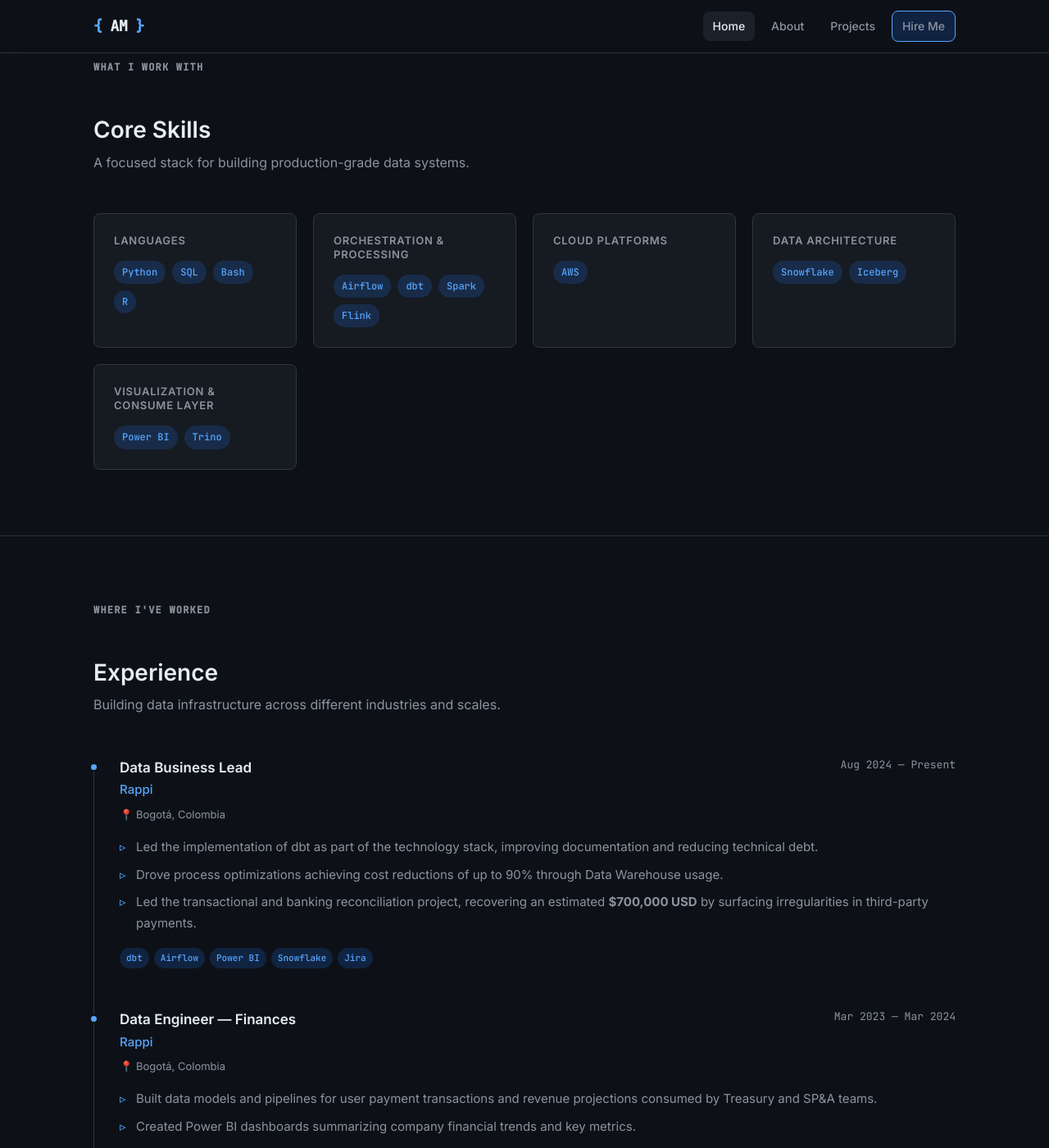
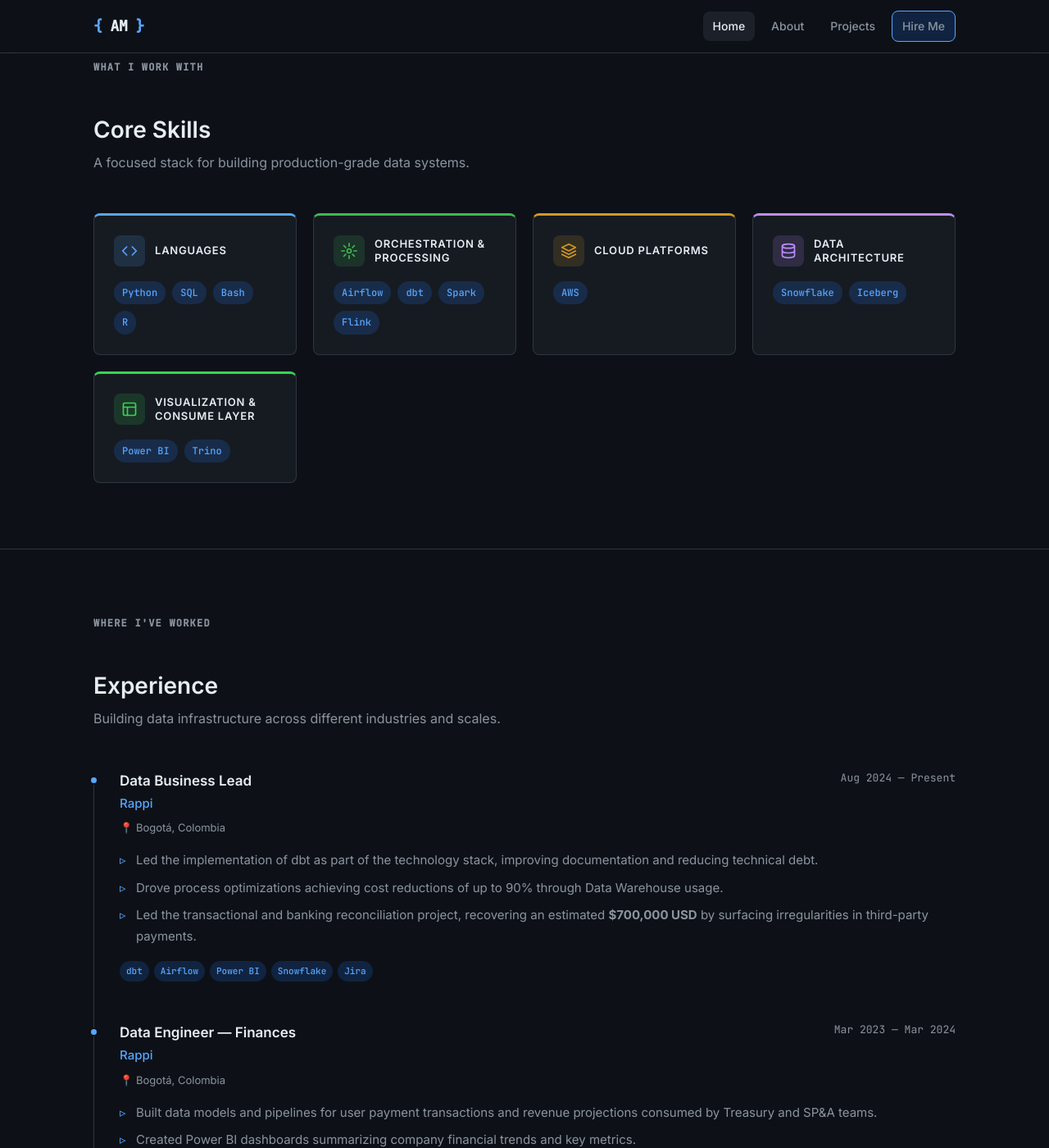
Before and after one commit to A13J0MC/portafolio, a Jekyll site: the page built from index.html, in a window 1280 px wide and 1400 px high, scrolled down 885 px. Shown: the whole window at 82% size. Built offline with Jekyll 4.4.1, drawn with Linux system fonts in a browser that asks for light colours.

Commit message:
Add color accents and icons to Core Skills cards
Each card gets a unique color from the palette (blue, green, orange,
purple, teal), a colored top border, tinted icon background, and
a matching SVG icon. Tool pills inherit the card color.

Co-Authored-By: Claude Sonnet 4.6 <noreply@anthropic.com>

```diff
--- a/assets/css/main.scss
+++ b/assets/css/main.scss
@@ -17,6 +17,7 @@
   --orange:      #d29922;
   --purple:      #bc8cff;
   --red:         #f85149;
+  --teal:        #39d353;
   --font-sans:   'Inter', -apple-system, BlinkMacSystemFont, sans-serif;
   --font-mono:   'JetBrains Mono', 'Fira Code', monospace;
   --radius:      8px;
@@ -192,15 +193,38 @@ h1, h2, h3, h4 { line-height: 1.3; font-weight: 600; }
 .skill-card {
   background: var(--bg-card);
   border: 1px solid var(--border);
+  border-top: 3px solid var(--card-color, var(--accent));
   border-radius: var(--radius);
   padding: 24px;
-  transition: border-color var(--transition);
+  transition: border-color var(--transition), transform var(--transition), box-shadow var(--transition);
 }
-.skill-card:hover { border-color: var(--accent)66; }
+.skill-card:hover {
+  transform: translateY(-3px);
+  box-shadow: 0 8px 24px rgba(0,0,0,0.3);
+  border-color: var(--card-color, var(--accent))88;
+  border-top-color: var(--card-color, var(--accent));
+}
+.skill-card--blue   { --card-color: #58a6ff; }
+.skill-card--green  { --card-color: #3fb950; }
+.skill-card--orange { --card-color: #d29922; }
+.skill-card--purple { --card-color: #bc8cff; }
+.skill-card--teal   { --card-color: #39d353; }
+
+.skill-card-header {
+  display: flex; align-items: center; gap: 12px; margin-bottom: 18px;
+}
+.skill-card-icon-wrap {
+  width: 38px; height: 38px; border-radius: 8px; flex-shrink: 0;
+  display: flex; align-items: center; justify-content: center;
+  background: color-mix(in srgb, var(--card-color, var(--accent)) 15%, transparent);
+}
+.skill-card-icon-wrap svg { width: 20px; height: 20px; color: var(--card-color, var(--accent)); }
 .skill-card h3 {
-  font-size: 13px; font-weight: 600; margin-bottom: 16px;
-  color: var(--text-muted); text-transform: uppercase; letter-spacing: 0.06em;
+  font-size: 13px; font-weight: 600; margin: 0;
+  color: var(--text); text-transform: uppercase; letter-spacing: 0.06em;
 }
+
+.tool-pill { color: var(--card-color, var(--accent)); background: color-mix(in srgb, var(--card-color, var(--accent)) 12%, transparent); border-color: color-mix(in srgb, var(--card-color, var(--accent)) 30%, transparent); }
 
 .tool-list { display: flex; flex-wrap: wrap; gap: 8px; }
 
--- a/index.html
+++ b/index.html
@@ -46,8 +46,13 @@ title: "Home"
 
     <div class="skills-grid">
 
-      <div class="skill-card">
-        <h3>Languages</h3>
+      <div class="skill-card skill-card--blue">
+        <div class="skill-card-header">
+          <div class="skill-card-icon-wrap">
+            <svg viewBox="0 0 24 24" fill="none" stroke="currentColor" stroke-width="2" stroke-linecap="round" stroke-linejoin="round"><polyline points="16 18 22 12 16 6"/><polyline points="8 6 2 12 8 18"/></svg>
+          </div>
+          <h3>Languages</h3>
+        </div>
         <div class="tool-list">
           <span class="tool-pill">Python</span>
           <span class="tool-pill">SQL</span>
@@ -56,8 +61,13 @@ title: "Home"
         </div>
       </div>
 
-      <div class="skill-card">
-        <h3>Orchestration & Processing</h3>
+      <div class="skill-card skill-card--green">
+        <div class="skill-card-header">
+          <div class="skill-card-icon-wrap">
+            <svg viewBox="0 0 24 24" fill="none" stroke="currentColor" stroke-width="2" stroke-linecap="round" stroke-linejoin="round"><circle cx="12" cy="12" r="3"/><path d="M12 1v4M12 19v4M4.22 4.22l2.83 2.83M16.95 16.95l2.83 2.83M1 12h4M19 12h4M4.22 19.78l2.83-2.83M16.95 7.05l2.83-2.83"/></svg>
+          </div>
+          <h3>Orchestration & Processing</h3>
+        </div>
         <div class="tool-list">
           <span class="tool-pill">Airflow</span>
           <span class="tool-pill">dbt</span>
@@ -66,23 +76,38 @@ title: "Home"
         </div>
       </div>
 
-      <div class="skill-card">
-        <h3>Cloud Platforms</h3>
+      <div class="skill-card skill-card--orange">
+        <div class="skill-card-header">
+          <div class="skill-card-icon-wrap">
+            <svg viewBox="0 0 24 24" fill="none" stroke="currentColor" stroke-width="2" stroke-linecap="round" stroke-linejoin="round"><polygon points="12 2 2 7 12 12 22 7 12 2"/><polyline points="2 17 12 22 22 17"/><polyline points="2 12 12 17 22 12"/></svg>
+          </div>
+          <h3>Cloud Platforms</h3>
+        </div>
         <div class="tool-list">
           <span class="tool-pill">AWS</span>
         </div>
       </div>
 
-      <div class="skill-card">
-        <h3>Data Architecture</h3>
+      <div class="skill-card skill-card--purple">
+        <div class="skill-card-header">
+          <div class="skill-card-icon-wrap">
+            <svg viewBox="0 0 24 24" fill="none" stroke="currentColor" stroke-width="2" stroke-linecap="round" stroke-linejoin="round"><ellipse cx="12" cy="5" rx="9" ry="3"/><path d="M21 12c0 1.66-4 3-9 3s-9-1.34-9-3"/><path d="M3 5v14c0 1.66 4 3 9 3s9-1.34 9-3V5"/></svg>
+          </div>
+          <h3>Data Architecture</h3>
+        </div>
         <div class="tool-list">
           <span class="tool-pill">Snowflake</span>
           <span class="tool-pill">Iceberg</span>
         </div>
       </div>
 
-      <div class="skill-card">
-        <h3>Visualization & Consume Layer</h3>
+      <div class="skill-card skill-card--teal">
+        <div class="skill-card-header">
+          <div class="skill-card-icon-wrap">
+            <svg viewBox="0 0 24 24" fill="none" stroke="currentColor" stroke-width="2" stroke-linecap="round" stroke-linejoin="round"><rect x="3" y="3" width="18" height="18" rx="2"/><path d="M3 9h18M9 21V9"/></svg>
+          </div>
+          <h3>Visualization & Consume Layer</h3>
+        </div>
         <div class="tool-list">
           <span class="tool-pill">Power BI</span>
           <span class="tool-pill">Trino</span>
```
